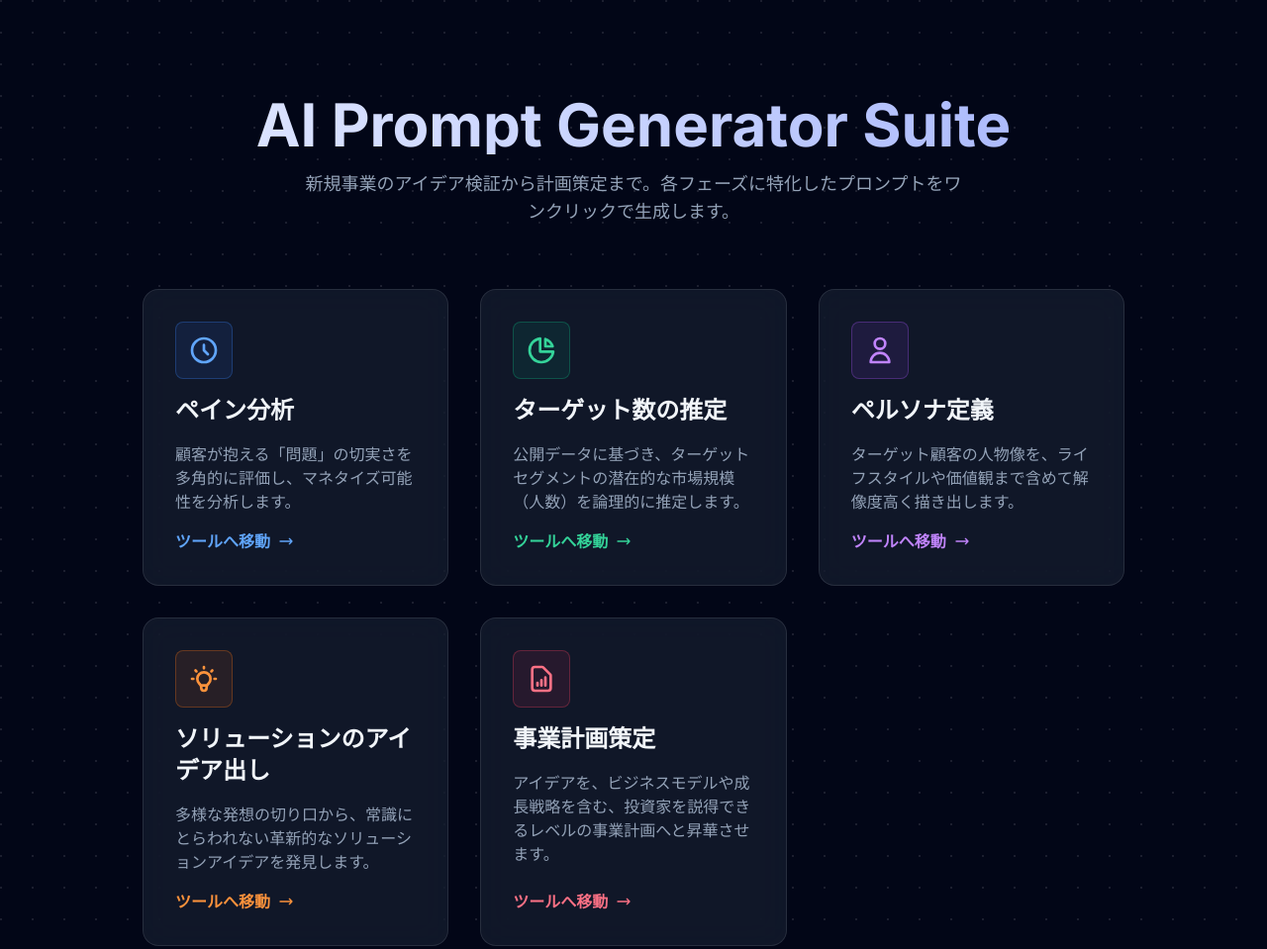
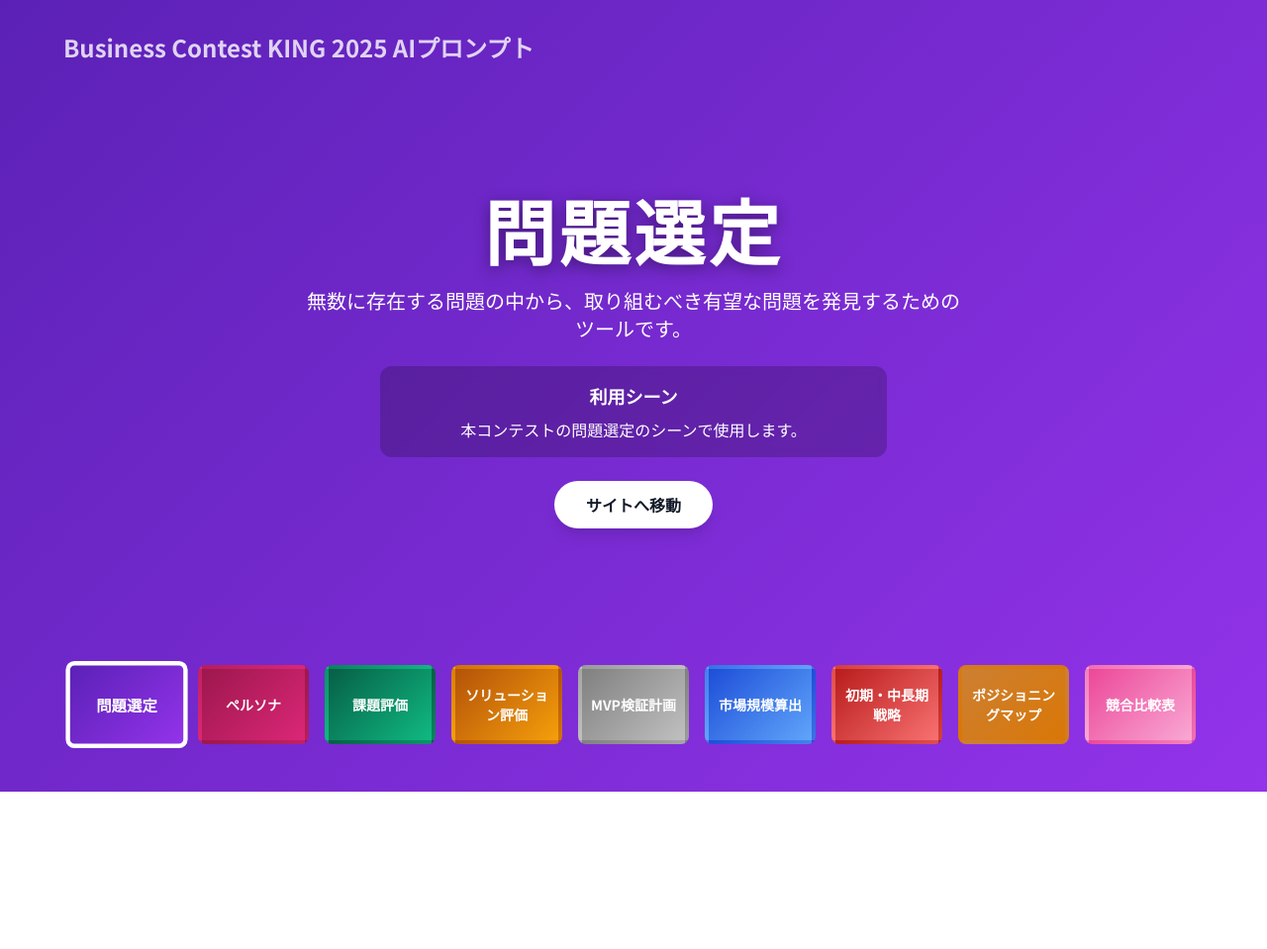
Before and after one commit to Mao925/prompt-portal, a plain HTML site: page index.html in a window 1280 px wide. Shown: the top 959 px of the page at 99% size. After the commit the page ends 800 px from the top, so only its background shows below. Drawn offline with nearby package versions, Linux system fonts and the light colour scheme.

Commit message:
Update index.html

```diff
--- a/index.html
+++ b/index.html
@@ -3,56 +3,46 @@
 <head>
     <meta charset="UTF-8">
     <meta name="viewport" content="width=device-width, initial-scale=1.0">
-    <title>Business Contest KING 2025 AIプロンプト・ポータル</title>
+    <title>Business Contest KING 2025 AIプロンプト</title>
     <script src="https://cdn.tailwindcss.com"></script>
     <link rel="preconnect" href="https://fonts.googleapis.com">
     <link rel="preconnect" href="https://fonts.gstatic.com" crossorigin>
-    <link href="https://fonts.googleapis.com/css2?family=Inter:wght@400;500;600;700&family=Noto+Sans+JP:wght@400;500;700&display=swap" rel="stylesheet">
+    <link href="https://fonts.googleapis.com/css2?family=Noto+Sans+JP:wght@400;700;900&family=Poppins:wght@700&display=swap" rel="stylesheet">
     <style>
         body {
-            font-family: 'Inter', 'Noto Sans JP', sans-serif;
-            background-color: #020617; /* slate-950 */
-            background-image: radial-gradient(circle at 1px 1px, rgba(255,255,255,0.1) 1px, transparent 0);
-            background-size: 2rem 2rem;
-        }
-        .card {
-            background: rgba(30, 41, 59, 0.5); /* slate-800/50 */
-            backdrop-filter: blur(16px);
-            -webkit-backdrop-filter: blur(16px);
-            border: 1px solid rgba(255, 255, 255, 0.1);
-            transition: transform 0.3s ease, box-shadow 0.3s ease;
-            position: relative;
+            font-family: 'Noto Sans JP', sans-serif;
+            transition: background 0.8s ease;
             overflow: hidden;
         }
-        .card:hover {
-            transform: translateY(-8px);
-            box-shadow: 0 20px 25px -5px rgba(0, 0, 0, 0.2), 0 10px 10px -5px rgba(0, 0, 0, 0.1);
+
+        #site-title {
+            font-family: 'Poppins', sans-serif;
+            text-shadow: 0 4px 15px rgba(0,0,0,0.4);
         }
-        .card-glow {
-            position: absolute;
-            top: 0;
-            left: 0;
-            width: 100%;
-            height: 100%;
-            background: radial-gradient(circle at var(--mouse-x) var(--mouse-y), var(--glow-color) 0%, transparent 40%);
-            opacity: 0;
-            transition: opacity 0.3s ease;
-            pointer-events: none;
+
+        #thumbnail-nav {
+            -ms-overflow-style: none;  /* IE and Edge */
+            scrollbar-width: none;  /* Firefox */
         }
-        .card:hover .card-glow {
-            opacity: 0.2;
+        #thumbnail-nav::-webkit-scrollbar {
+            display: none; /* Chrome, Safari, and Opera */
         }
-        .text-gradient-header {
-            background-image: linear-gradient(to right, #e0e7ff, #c7d2fe, #a5b4fc);
-            -webkit-background-clip: text;
-            background-clip: text;
-            color: transparent;
+
+        .thumbnail-item {
+            transition: all 0.3s ease;
+            border: 4px solid transparent;
         }
-        .fade-in-up {
-            animation: fadeInUp 0.8s ease-out forwards;
-            opacity: 0;
+
+        .thumbnail-item.active {
+            border-color: white;
+            transform: scale(1.1);
         }
-        @keyframes fadeInUp {
+
+        #details-container {
+            animation: fadeIn 1s ease-out;
+        }
+
+        @keyframes fadeIn {
             from {
                 opacity: 0;
                 transform: translateY(20px);
@@ -64,87 +54,162 @@
         }
     </style>
 </head>
-<body class="bg-slate-950 text-slate-300">
+<body class="text-white">
 
-    <div class="container mx-auto max-w-5xl px-4 py-16 sm:py-24">
+    <main id="portal-container" class="w-full h-screen flex flex-col items-center justify-between p-4 md:p-8 relative">
 
-        <header class="text-center mb-16 fade-in-up">
-            <h1 class="text-4xl sm:text-6xl font-bold text-gradient-header mb-4">AI Prompt Generator Suite</h1>
-            <p class="text-slate-400 text-lg max-w-2xl mx-auto">新規事業のアイデア検証から計画策定まで。各フェーズに特化したプロンプトをワンクリックで生成します。</p>
+        <header class="w-full max-w-6xl mx-auto">
+             <h1 class="text-xl md:text-2xl font-bold text-white/80">Business Contest KING 2025 AIプロンプト</h1>
         </header>
 
-        <div class="grid grid-cols-1 md:grid-cols-2 lg:grid-cols-3 gap-8">
+        <!-- Main Content Display -->
+        <div id="details-container" class="text-center w-full max-w-3xl my-auto">
+            <h2 id="site-title" class="text-5xl md:text-7xl font-black mb-4 uppercase tracking-wider"></h2>
+            <p id="site-description" class="text-lg md:text-xl mb-6 mx-auto max-w-2xl"></p>
+            <div class="bg-black/20 backdrop-blur-sm p-4 rounded-xl mb-6 max-w-lg mx-auto">
+                <h4 class="font-bold text-lg mb-2">利用シーン</h4>
+                <p id="site-scene" class="text-base"></p>
+            </div>
+            <a id="site-link" href="#" target="_blank" class="inline-block bg-white text-gray-900 font-bold py-3 px-8 rounded-full shadow-lg hover:bg-gray-200 transition-all duration-300 transform hover:scale-105">
+                サイトへ移動
+            </a>
+        </div>
 
-            <!-- Card 1: ペイン分析 -->
-            <a href="https://mao925.github.io/pain-analysis/" class="card rounded-2xl p-8 flex flex-col items-start gap-4 fade-in-up" style="animation-delay: 0.1s; --glow-color: rgba(96, 165, 250, 0.8);">
-                <div class="card-glow"></div>
-                <div class="p-3 rounded-lg bg-blue-500/10 border border-blue-500/30">
-                    <svg xmlns="http://www.w3.org/2000/svg" class="h-8 w-8 text-blue-400" fill="none" viewBox="0 0 24 24" stroke="currentColor" stroke-width="2"><path stroke-linecap="round" stroke-linejoin="round" d="M12 8v4l3 3m6-3a9 9 0 11-18 0 9 9 0 0118 0z" /></svg>
-                </div>
-                <h2 class="text-2xl font-bold text-slate-100">ペイン分析</h2>
-                <p class="text-slate-400 flex-grow">顧客が抱える「問題」の切実さを多角的に評価し、マネタイズ可能性を分析します。</p>
-                <span class="text-blue-400 font-semibold flex items-center gap-2">ツールへ移動 <svg xmlns="http://www.w3.org/2000/svg" class="h-4 w-4" fill="none" viewBox="0 0 24 24" stroke="currentColor" stroke-width="2"><path stroke-linecap="round" stroke-linejoin="round" d="M17 8l4 4m0 0l-4 4m4-4H3" /></svg></span>
-            </a>
-
-            <!-- Card 2: ターゲット数の推定 -->
-            <a href="https://mao925.github.io/target-estimation/" class="card rounded-2xl p-8 flex flex-col items-start gap-4 fade-in-up" style="animation-delay: 0.2s; --glow-color: rgba(52, 211, 153, 0.8);">
-                <div class="card-glow"></div>
-                <div class="p-3 rounded-lg bg-emerald-500/10 border border-emerald-500/30">
-                    <svg xmlns="http://www.w3.org/2000/svg" class="h-8 w-8 text-emerald-400" fill="none" viewBox="0 0 24 24" stroke="currentColor" stroke-width="2"><path stroke-linecap="round" stroke-linejoin="round" d="M11 3.055A9.001 9.001 0 1020.945 13H11V3.055z" /><path stroke-linecap="round" stroke-linejoin="round" d="M20.488 9H15V3.512A9.025 9.025 0 0120.488 9z" /></svg>
-                </div>
-                <h2 class="text-2xl font-bold text-slate-100">ターゲット数の推定</h2>
-                <p class="text-slate-400 flex-grow">公開データに基づき、ターゲットセグメントの潜在的な市場規模（人数）を論理的に推定します。</p>
-                <span class="text-emerald-400 font-semibold flex items-center gap-2">ツールへ移動 <svg xmlns="http://www.w3.org/2000/svg" class="h-4 w-4" fill="none" viewBox="0 0 24 24" stroke="currentColor" stroke-width="2"><path stroke-linecap="round" stroke-linejoin="round" d="M17 8l4 4m0 0l-4 4m4-4H3" /></svg></span>
-            </a>
-
-            <!-- Card 3: ペルソナ定義 -->
-            <a href="https://mao925.github.io/persona-definition/" class="card rounded-2xl p-8 flex flex-col items-start gap-4 fade-in-up" style="animation-delay: 0.3s; --glow-color: rgba(192, 132, 252, 0.8);">
-                <div class="card-glow"></div>
-                <div class="p-3 rounded-lg bg-purple-500/10 border border-purple-500/30">
-                    <svg xmlns="http://www.w3.org/2000/svg" class="h-8 w-8 text-purple-400" fill="none" viewBox="0 0 24 24" stroke="currentColor" stroke-width="2"><path stroke-linecap="round" stroke-linejoin="round" d="M16 7a4 4 0 11-8 0 4 4 0 018 0zM12 14a7 7 0 00-7 7h14a7 7 0 00-7-7z" /></svg>
-                </div>
-                <h2 class="text-2xl font-bold text-slate-100">ペルソナ定義</h2>
-                <p class="text-slate-400 flex-grow">ターゲット顧客の人物像を、ライフスタイルや価値観まで含めて解像度高く描き出します。</p>
-                <span class="text-purple-400 font-semibold flex items-center gap-2">ツールへ移動 <svg xmlns="http://www.w3.org/2000/svg" class="h-4 w-4" fill="none" viewBox="0 0 24 24" stroke="currentColor" stroke-width="2"><path stroke-linecap="round" stroke-linejoin="round" d="M17 8l4 4m0 0l-4 4m4-4H3" /></svg></span>
-            </a>
-
-            <!-- Card 4: ソリューションのアイデア出し -->
-            <a href="https://mao925.github.io/solution-idiation/" class="card rounded-2xl p-8 flex flex-col items-start gap-4 fade-in-up" style="animation-delay: 0.4s; --glow-color: rgba(251, 146, 60, 0.8);">
-                <div class="card-glow"></div>
-                <div class="p-3 rounded-lg bg-orange-500/10 border border-orange-500/30">
-                    <svg xmlns="http://www.w3.org/2000/svg" class="h-8 w-8 text-orange-400" fill="none" viewBox="0 0 24 24" stroke="currentColor" stroke-width="2"><path stroke-linecap="round" stroke-linejoin="round" d="M9.663 17h4.673M12 3v1m6.364 1.636l-.707.707M21 12h-1M4 12H3m3.343-5.657l-.707-.707m2.828 9.9a5 5 0 117.072 0l-.548.547A3.375 3.375 0 0014 18.469V19a2 2 0 11-4 0v-.531c0-.895-.356-1.754-.988-2.386l-.548-.547z" /></svg>
-                </div>
-                <h2 class="text-2xl font-bold text-slate-100">ソリューションのアイデア出し</h2>
-                <p class="text-slate-400 flex-grow">多様な発想の切り口から、常識にとらわれない革新的なソリューションアイデアを発見します。</p>
-                <span class="text-orange-400 font-semibold flex items-center gap-2">ツールへ移動 <svg xmlns="http://www.w3.org/2000/svg" class="h-4 w-4" fill="none" viewBox="0 0 24 24" stroke="currentColor" stroke-width="2"><path stroke-linecap="round" stroke-linejoin="round" d="M17 8l4 4m0 0l-4 4m4-4H3" /></svg></span>
-            </a>
-
-            <!-- Card 5: 事業計画策定 -->
-            <a href="https://mao925.github.io/business-plan-formulation/" class="card rounded-2xl p-8 flex flex-col items-start gap-4 fade-in-up lg:col-start-2" style="animation-delay: 0.5s; --glow-color: rgba(244, 63, 94, 0.8);">
-                <div class="card-glow"></div>
-                <div class="p-3 rounded-lg bg-rose-500/10 border border-rose-500/30">
-                    <svg xmlns="http://www.w3.org/2000/svg" class="h-8 w-8 text-rose-400" fill="none" viewBox="0 0 24 24" stroke="currentColor" stroke-width="2"><path stroke-linecap="round" stroke-linejoin="round" d="M9 17v-2m3 2v-4m3 4v-6m2 10H7a2 2 0 01-2-2V5a2 2 0 012-2h5.586a1 1 0 01.707.293l5.414 5.414a1 1 0 01.293.707V19a2 2 0 01-2 2z" /></svg>
-                </div>
-                <h2 class="text-2xl font-bold text-slate-100">事業計画策定</h2>
-                <p class="text-slate-400 flex-grow">アイデアを、ビジネスモデルや成長戦略を含む、投資家を説得できるレベルの事業計画へと昇華させます。</p>
-                <span class="text-rose-400 font-semibold flex items-center gap-2">ツールへ移動 <svg xmlns="http://www.w3.org/2000/svg" class="h-4 w-4" fill="none" viewBox="0 0 24 24" stroke="currentColor" stroke-width="2"><path stroke-linecap="round" stroke-linejoin="round" d="M17 8l4 4m0 0l-4 4m4-4H3" /></svg></span>
-            </a>
-
-        </div>
-    </div>
+        <!-- Thumbnail Navigation -->
+        <nav id="thumbnail-nav" class="w-full pb-4">
+            <div id="thumbnail-container" class="flex justify-center items-center space-x-2 md:space-x-4">
+                <!-- Thumbnails generated by JS -->
+            </div>
+        </nav>
+    </main>
 
     <script>
-        // カードにホバーした際に、マウス位置に応じて光の演出を加えるスクリプト
-        document.querySelectorAll('.card').forEach(card => {
-            card.addEventListener('mousemove', e => {
-                const rect = card.getBoundingClientRect();
-                const x = e.clientX - rect.left;
-                const y = e.clientY - rect.top;
-                card.style.setProperty('--mouse-x', `${x}px`);
-                card.style.setProperty('--mouse-y', `${y}px`);
-            });
+        document.addEventListener('DOMContentLoaded', () => {
+            const sites = [
+                {
+                    title: "問題選定",
+                    description: "無数に存在する問題の中から、取り組むべき有望な問題を発見するためのツールです。",
+                    scene: "本コンテストの問題選定のシーンで使用します。",
+                    url: "https://mao925.github.io/problem-select/",
+                    theme: { bg: 'linear-gradient(135deg, #5b21b6, #9333ea)' } // 紫
+                },
+                {
+                    title: "ペルソナ",
+                    description: "ターゲットとなる顧客像を具体的に描き出し、チームで共通認識を持つためのツールです。",
+                    scene: "本コンテストでは、問題を深掘る前に使用します。",
+                    url: "https://mao925.github.io/persona-generate/",
+                    theme: { bg: 'linear-gradient(135deg, #9d174d, #db2777)' } // 赤紫
+                },
+                 {
+                    title: "課題評価",
+                    description: "発見した課題が、問題の根本原因として正しいかを評価します。",
+                    scene: "問題深掘りを終えて、ソリューションに移る際の確認として使用します。",
+                    url: "https://mao925.github.io/issue-evaluation/",
+                    theme: { bg: 'linear-gradient(135deg, #065f46, #10b981)' } // エメラルドグリーン
+                },
+                {
+                    title: "ソリューション評価",
+                    description: "考案した解決策が、顧客の課題を本当に解決できるのかを客観的に評価します。",
+                    scene: "ソリューションを考案した後に使用します。",
+                    url: "https://mao925.github.io/issue-solution-match-evaluation/",
+                    theme: { bg: 'linear-gradient(135deg, #b45309, #f59e0b)' } // 黄色
+                },
+                {
+                    title: "MVP検証計画",
+                    description: "最小限の機能を持つ製品（MVP）で、仮説を検証するための計画を策定します。",
+                    scene: "MVPで検証したい仮説を決めた後に使用します。",
+                    url: "https://mao925.github.io/mvp-verification-plan/",
+                    theme: { bg: 'linear-gradient(135deg, #808080, #c0c0c0)' } // シルバー
+                },
+                {
+                    title: "市場規模算出",
+                    description: "ターゲットとする市場の潜在的な規模（TAM, SAM, SOM）を算出します。",
+                    scene: "市場規模を算出する際に使用します。",
+                    url: "https://mao925.github.io/market-size/",
+                    theme: { bg: 'linear-gradient(135deg, #1d4ed8, #60a5fa)' } // 青
+                },
+                {
+                    title: "初期・中長期戦略",
+                    description: "市場での立ち位置を確立し、持続的な成長を遂げるための初期・中長期戦略を提案します。",
+                    scene: "初期・中長期戦略を考案するときに使用します。",
+                    url: "https://mao925.github.io/business-strategy/",
+                    theme: { bg: 'linear-gradient(135deg, #b91c1c, #f87171)' } // 赤
+                },
+                {
+                    title: "ポジショニングマップ",
+                    description: "競合他社との比較を通じて、自社の独自の立ち位置を可視化します。",
+                    scene: "ポジショニングマップを競合分析で作成する際に使用します。",
+                    url: "https://mao925.github.io/posisioning-map/",
+                    theme: { bg: 'linear-gradient(135deg, #cd7f32, #d97706)' } // ブロンズ
+                },
+                {
+                    title: "競合比較表",
+                    description: "競合の強み・弱みを分析し、自社の戦略に活かすための情報を整理します。",
+                    scene: "競合比較表を競合分析で作成する際に使用します。",
+                    url: "https://mao925.github.io/competitor-comparison/",
+                    theme: { bg: 'linear-gradient(135deg, #ec4899, #f9a8d4)' } // ピンク
+                }
+            ];
+
+            const body = document.body;
+            const detailsContainer = document.getElementById('details-container');
+            const siteTitle = document.getElementById('site-title');
+            const siteDescription = document.getElementById('site-description');
+            const siteScene = document.getElementById('site-scene');
+            const siteLink = document.getElementById('site-link');
+            const thumbnailContainer = document.getElementById('thumbnail-container');
+
+            let currentIndex = 0;
+
+            function updateDisplay(index) {
+                const activeSite = sites[index];
+
+                // 詳細エリアを一度非表示にし、アニメーションをリセット
+                detailsContainer.style.animation = 'none';
+                // void detailsContainer.offsetWidth; // Reflow to restart animation
+
+                // 背景とテキストコンテンツを更新
+                body.style.background = activeSite.theme.bg;
+                siteTitle.textContent = activeSite.title;
+                siteDescription.textContent = activeSite.description;
+                siteScene.textContent = activeSite.scene;
+                siteLink.href = activeSite.url;
+
+                // フェードインアニメーションを再開
+                detailsContainer.style.animation = 'fadeIn 1s ease-out';
+
+                // サムネイルのアクティブ状態を更新
+                const thumbnails = document.querySelectorAll('.thumbnail-item');
+                thumbnails.forEach((thumb, i) => {
+                    thumb.classList.toggle('active', i === index);
+                });
+
+                currentIndex = index;
+            }
+
+            function initThumbnails() {
+                sites.forEach((site, index) => {
+                    const thumb = document.createElement('div');
+                    thumb.className = 'thumbnail-item w-20 h-16 md:w-28 md:h-20 rounded-lg cursor-pointer bg-cover bg-center flex items-center justify-center text-center p-1';
+                    thumb.style.backgroundImage = site.theme.bg;
+                    thumb.dataset.index = index;
+
+                    const thumbTitle = document.createElement('span');
+                    thumbTitle.className = 'text-xs md:text-sm font-bold text-white text-shadow';
+                    thumbTitle.textContent = site.title;
+                    thumb.appendChild(thumbTitle);
+
+                    thumb.addEventListener('click', () => {
+                        updateDisplay(index);
+                    });
+                    thumbnailContainer.appendChild(thumb);
+                });
+            }
+
+            // 初期化
+            initThumbnails();
+            updateDisplay(0);
         });
     </script>
-
 </body>
 </html>
```
